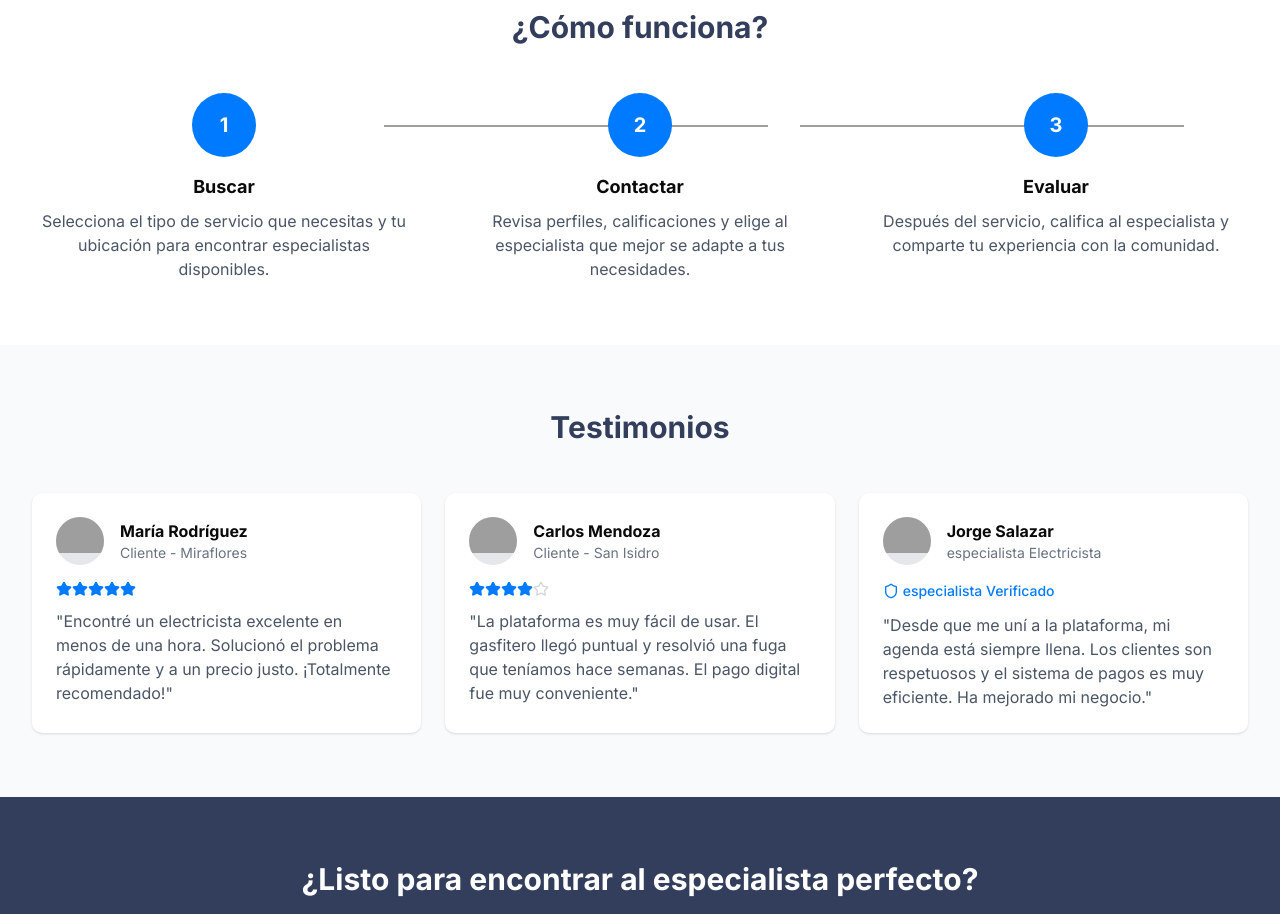
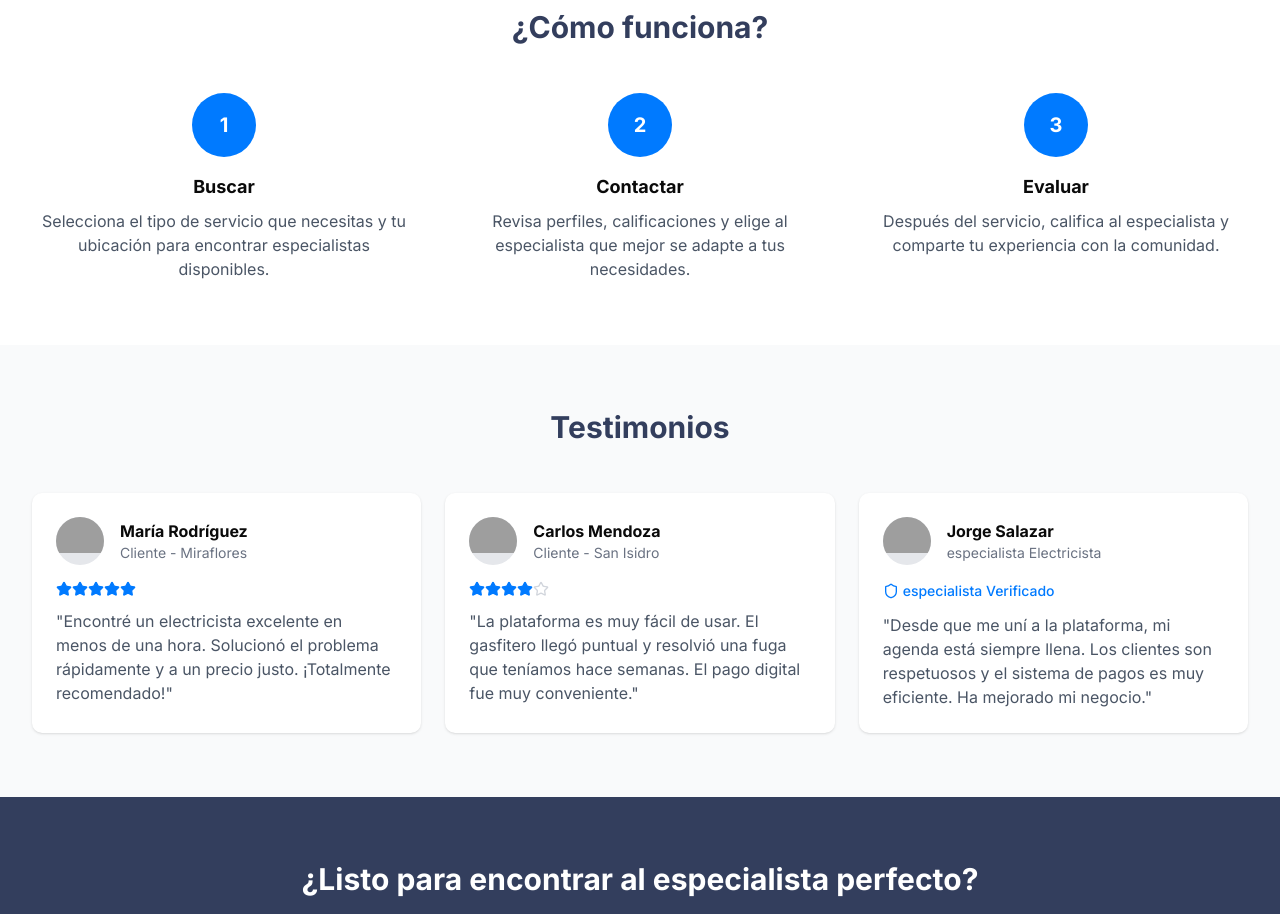
Before and after one commit to DiegoCuevas/especialist-app, a Next.js app: page / in a window 1280 px wide. Shown: the part 1040-1954 px from the top of the page. Built offline with nearby package versions, Linux system fonts and the light colour scheme; grey boxes are pictures that could not be loaded.

Commit message:
delete line gray

```diff
--- a/src/app/page.tsx
+++ b/src/app/page.tsx
@@ -89,8 +89,6 @@ export default function Home() {
                 <p className="text-gray-600">
                   Selecciona el tipo de servicio que necesitas y tu ubicación para encontrar especialistas disponibles.
                 </p>
-                {/* Connector line for desktop */}
-                <div className="hidden md:block absolute top-8 left-full w-full h-0.5 bg-[#a39e9e] -z-10 transform -translate-x-8" />
               </div>
               <div className="relative flex flex-col items-center text-center">
                 <div className="h-16 w-16 rounded-full bg-[#007aff] flex items-center justify-center mb-4 text-white font-bold text-xl">
@@ -100,8 +98,6 @@ export default function Home() {
                 <p className="text-gray-600">
                   Revisa perfiles, calificaciones y elige al especialista que mejor se adapte a tus necesidades.
                 </p>
-                {/* Connector line for desktop */}
-                <div className="hidden md:block absolute top-8 left-full w-full h-0.5 bg-[#a39e9e] -z-10 transform -translate-x-8" />
               </div>
               <div className="flex flex-col items-center text-center">
                 <div className="h-16 w-16 rounded-full bg-[#007aff] flex items-center justify-center mb-4 text-white font-bold text-xl">
```
